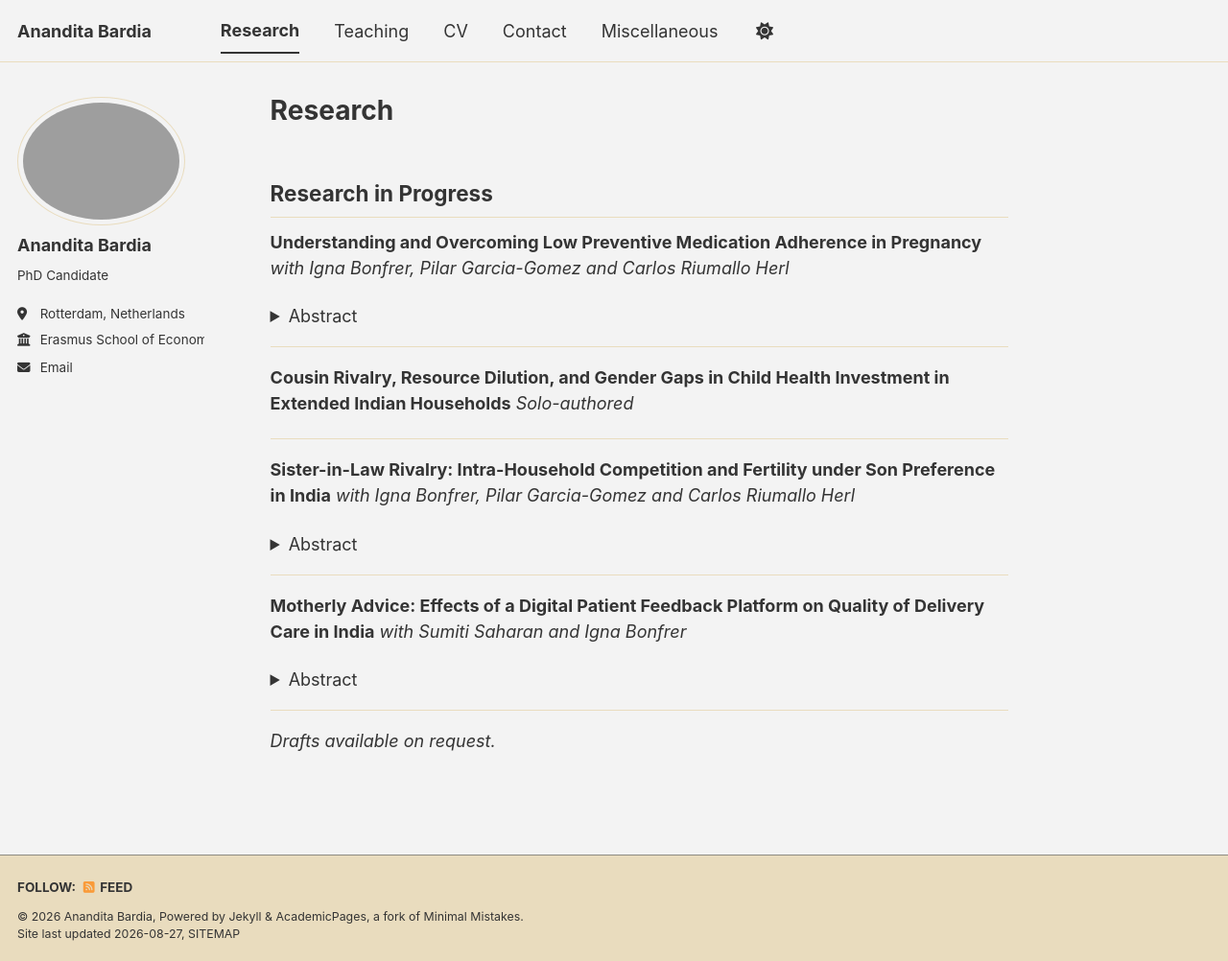
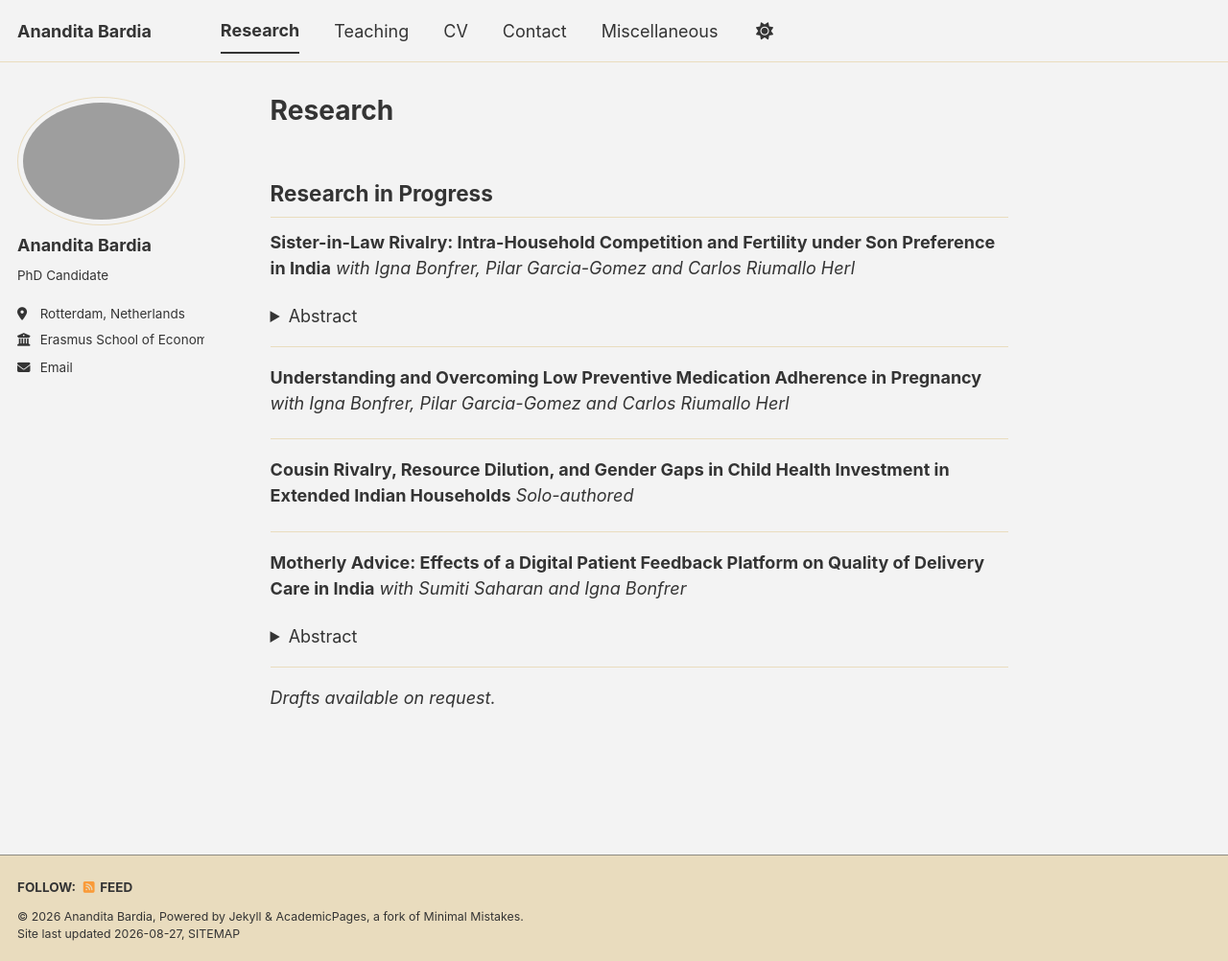
Before and after one commit to ananditabardia/ananditabardia.github.io, a Jekyll site: the page built from _pages/research.md, in a window 1280 px wide and 1002 px high. Shown: the whole window at 96% size. Built offline with Jekyll 4.4.1, drawn with Linux system fonts in a browser that asks for light colours; a script bundle is joined from its source files by our own code; library files that are not in the unit come from our copies.

Commit message:
Update research.md

```diff
--- a/_pages/research.md
+++ b/_pages/research.md
@@ -7,21 +7,6 @@ author_profile: true
 
 ## Research in Progress
 
-**Understanding and Overcoming Low Preventive Medication Adherence in Pregnancy**
-*with Igna Bonfrer, Pilar Garcia-Gomez and Carlos Riumallo Herl*
-
-<details>
-<summary>Abstract</summary>
-
-Adherence to preventive medication remains low even where cost and access barriers have largely been removed, pointing to behavioural rather than structural constraints. We study iron and folic acid supplementation among pregnant women in Bihar, India, where fewer than one in five women complete the recommended 100-day course despite free distribution and near-universal facility-level stock. We run a village-level randomised controlled trial with three arms: an education session on anaemia alone, education plus home-visit reminders, and reminders combined with the involvement of household members present at the visit. The first comparison identifies the effect of reminders and information; the second identifies the additional effect of household involvement. At endline we measure haemoglobin alongside self-reported adherence, beliefs, and perceived norms, allowing us to characterise the channels behind any effects.
-
-</details>
----
-
-**Cousin Rivalry, Resource Dilution, and Gender Gaps in Child Health Investment in Extended Indian Households**
-*Solo-authored*
-
----
 
 **Sister-in-Law Rivalry: Intra-Household Competition and Fertility under Son Preference in India**
 *with Igna Bonfrer, Pilar Garcia-Gomez and Carlos Riumallo Herl*
@@ -29,11 +14,20 @@ Adherence to preventive medication remains low even where cost and access barrie
 <details>
 <summary>Abstract</summary>
 
-Work on son preference has focused on individual fertility choices, but in multi-generational households in India these decisions are influenced by co-resident. We ask whether competition between sisters-in-law affects fertility behaviour, using the quasi-random sex of a sister-in-law's first-born child as our source of variation. Drawing on three rounds of the National Family Health Survey (2005–06, 2015–16, 2019–21) and household fixed effects, we find that women whose sister-in-law's first-born is a son are 4.6 percentage points less likely to use contraception and 10.9 percentage points more likely to have more than two children, alongside a large increase in son-stopping behaviour. Results are robust across an enhanced-competition subsample and an across-household specification. The findings suggest that policies aimed at reducing gender bias should account for extended family structure and intra-household peer effects.
+Work on son preference has focused on individual fertility choices, but in multi-generational households in India these decisions are influenced by competition within household. We ask whether competition between sisters-in-law affects fertility behaviour, using the quasi-random sex of a sister-in-law's first-born child as our source of variation. Drawing on three rounds of the National Family Health Survey (2005–06, 2015–16, 2019–21) and household fixed effects, we find that women whose sister-in-law's first-born is a son are 4.6 percentage points less likely to use contraception and 10.9 percentage points more likely to have more than two children, alongside a large increase in son-stopping behaviour. Results are robust across an enhanced-competition subsample and an across-household specification. The findings suggest that policies aimed at reducing gender bias should account for extended family structure and intra-household peer effects.
 
 </details>
 ---
 
+**Understanding and Overcoming Low Preventive Medication Adherence in Pregnancy**
+*with Igna Bonfrer, Pilar Garcia-Gomez and Carlos Riumallo Herl*
+
+---
+
+**Cousin Rivalry, Resource Dilution, and Gender Gaps in Child Health Investment in Extended Indian Households**
+*Solo-authored*
+
+---
 **Motherly Advice: Effects of a Digital Patient Feedback Platform on Quality of Delivery Care in India**
 *with Sumiti Saharan and Igna Bonfrer*
 
```
